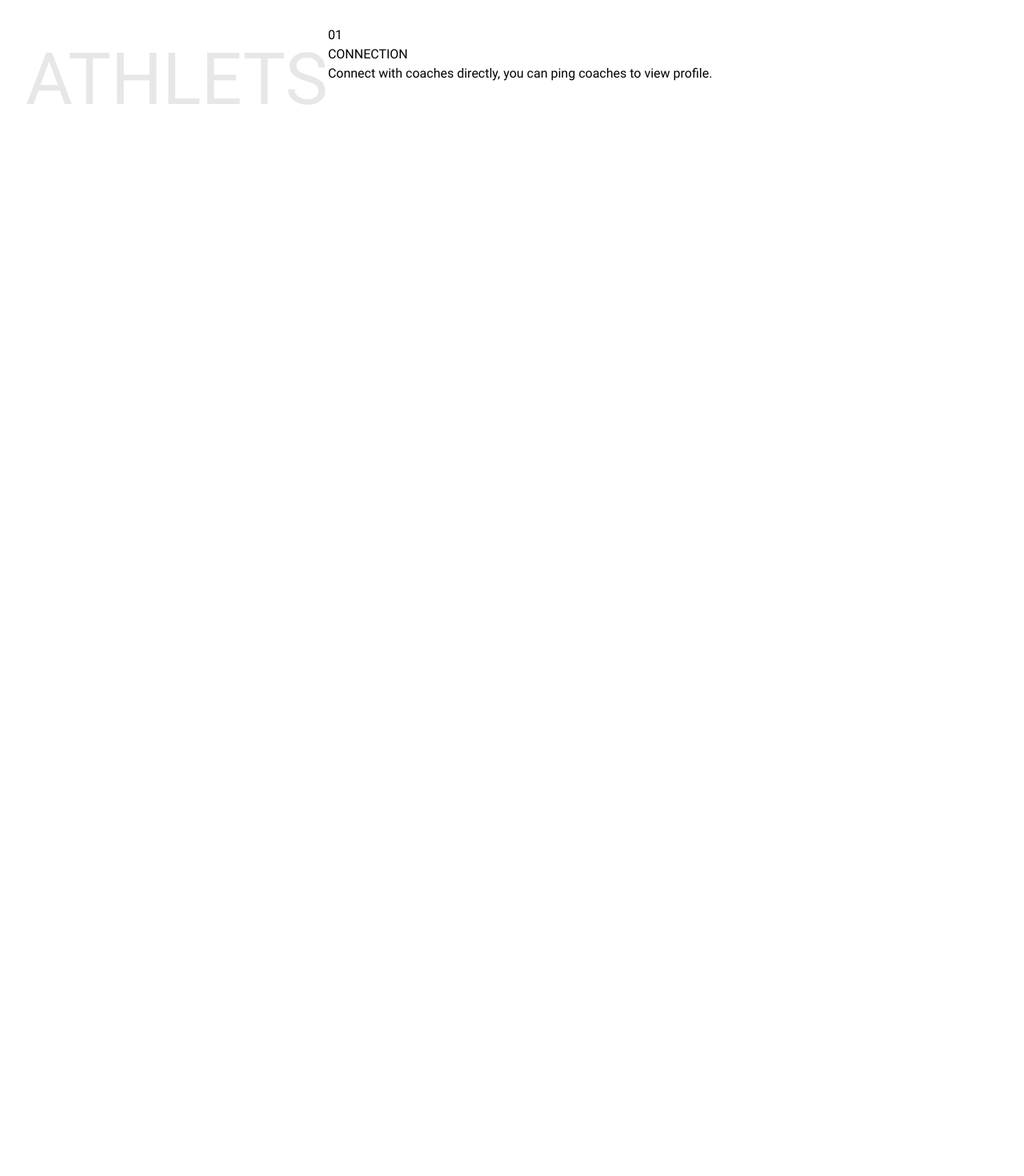
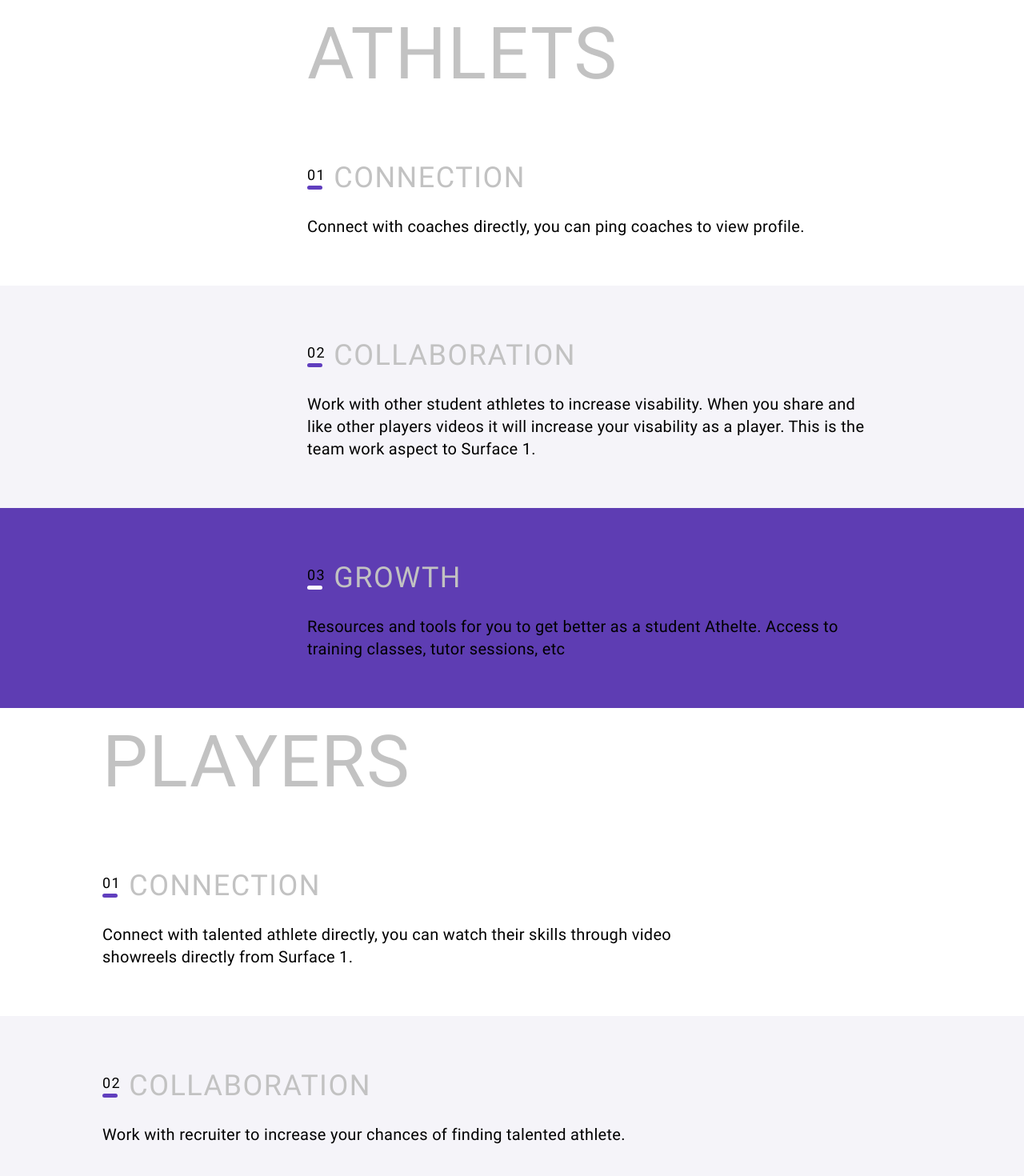
Before and after one commit to eaotnc/tripetch-responsive-web, a React (Vite) app: page / in a window 1280 px wide. Shown: the top 1470 px of the page at 80% size. Before the commit the page ends 800 px from the top, so only its background shows below. Built offline with nearby package versions, Linux system fonts and the light colour scheme.

Commit message:
feat: complete text layout

```diff
--- a/src/App.scss
+++ b/src/App.scss
@@ -1,15 +1,127 @@
 #root {
-  --header-font-color: #e7e7e7;
-  --font-size: 16px;
-
-  padding: 2rem;
+  --header-font-color: #c2c2c2;
+  --normal-text-color: #000;
+  letter-spacing: 1.5px;
   font-family: "Roboto";
   box-sizing: border-box;
-  color: #000000;
 }
 
-.main-header {
+.main-header-right {
   font-size: 90px;
   font-weight: 400;
   color: var(--header-font-color);
 }
+
+.main-header-left {
+  padding-left: 10%;
+  font-size: 90px;
+  font-weight: 400;
+  color: var(--header-font-color);
+}
+
+.section-right {
+  padding: 60px 0;
+  width: 100%;
+}
+
+.section-left {
+  padding: 60px 0;
+  padding-left: 10%;
+  width: 100%;
+}
+
+.sub-header {
+  display: flex;
+  padding-bottom: 20px;
+  font-size: 36px;
+  font-weight: 400;
+  color: var(--header-font-color);
+}
+.desc {
+  max-width: 717px;
+  font-size: 20px;
+  font-weight: 400;
+  line-height: 28px;
+  letter-spacing: 0.3px;
+
+  color: var(--normal-text-color);
+}
+.number-text {
+  color: #000;
+  font-size: 18px;
+  font-weight: 400;
+  padding-top: 10px;
+  padding-right: 10px;
+}
+.number-underline {
+  width: 19px;
+  height: 5px;
+  border-radius: 2.5px;
+  background: #603ebe;
+}
+
+.white {
+  background: #fff;
+}
+
+.second-color {
+  background: #f5f4f9;
+}
+.third-color {
+  background: #5e3db3;
+}
+
+.image {
+  width: 678px;
+  height: 950px;
+  margin-right: 155px;
+  background-color: rgb(134, 134, 134, 0.4);
+}
+
+/* Styles for screens larger than or equal to 1920px */
+@media screen and (min-width: 1920px) {
+  /* Add your styles for screens 1920px and larger here */
+  .main-header-right {
+    padding-left: 50%;
+  }
+  .section-right {
+    padding-left: 50%;
+  }
+}
+
+/* Styles for screens between 768px and 1919px */
+@media screen and (min-width: 768px) and (max-width: 1919px) {
+  /* Add your styles for screens between 768px and 1919px here */
+  .main-header-right {
+    padding-left: 30%;
+  }
+  .section-right {
+    padding-left: 30%;
+  }
+}
+
+/* Styles for screens up to 767px */
+@media screen and (max-width: 767px) {
+  /* Add your styles for screens up to 767px here */
+  .main-header-right {
+    padding-right: 20px;
+    padding-left: 20px;
+    font-size: 50px;
+  }
+  .section-right {
+    padding-right: 20px;
+    padding-left: 20px;
+  }
+  .section-left {
+    padding-right: 20px;
+    padding-left: 20px;
+  }
+  .main-header-left {
+    padding-right: 20px;
+    padding-left: 20px;
+    font-size: 50px;
+  }
+  .sub-header {
+    font-size: 28px;
+  }
+}
--- a/src/App.tsx
+++ b/src/App.tsx
@@ -3,14 +3,88 @@ import "./App.scss";
 function App() {
   return (
     <div>
-      <div className="flex">
-        <div className="main-header">ATHLETS</div>
-        <div className="section">
+      <div className="content">
+        <div className="main-header-right">ATHLETS</div>
+        <div className="section-right">
           <div className="sub-header">
-            <div className="number">01</div>
+            <div>
+              <div className="number-text">01</div>
+              <div className="number-underline" />
+            </div>
             CONNECTION
           </div>
-          Connect with coaches directly, you can ping coaches to view profile.
+          <div className="desc">
+            Connect with coaches directly, you can ping coaches to view profile.
+          </div>
+        </div>
+        <div className="section-right second-color">
+          <div className="sub-header">
+            <div>
+              <div className="number-text">02</div>
+              <div className="number-underline" />
+            </div>
+            COLLABORATION
+          </div>
+          <div className="desc">
+            Work with other student athletes to increase visability. When you
+            share and like other players videos it will increase your visability
+            as a player. This is the team work aspect to Surface 1.
+          </div>
+        </div>
+        <div className="section-right third-color">
+          <div className="sub-header">
+            <div>
+              <div className="number-text">03</div>
+              <div className="number-underline white" />
+            </div>
+            GROWTH
+          </div>
+          <div className="desc">
+            Resources and tools for you to get better as a student Athelte.
+            Access to training classes, tutor sessions, etc
+          </div>
+        </div>
+      </div>
+
+      <div className="content">
+        <div className="main-header-left">PLAYERS</div>
+        <div className="section-left">
+          <div className="sub-header">
+            <div>
+              <div className="number-text">01</div>
+              <div className="number-underline" />
+            </div>
+            CONNECTION
+          </div>
+          <div className="desc">
+            Connect with talented athlete directly, you can watch their skills
+            through video showreels directly from Surface 1.
+          </div>
+        </div>
+        <div className="section-left second-color">
+          <div className="sub-header">
+            <div>
+              <div className="number-text">02</div>
+              <div className="number-underline" />
+            </div>
+            COLLABORATION
+          </div>
+          <div className="desc">
+            Work with recruiter to increase your chances of finding talented
+            athlete.
+          </div>
+        </div>
+        <div className="section-left bg-black">
+          <div className="sub-header">
+            <div>
+              <div className="number-text text-white">03</div>
+              <div className="number-underline " />
+            </div>
+            GROWTH
+          </div>
+          <div className="desc text-white">
+            Save your time, recruit proper athlets for your team.
+          </div>
         </div>
       </div>
     </div>
--- a/src/index.css
+++ b/src/index.css
@@ -1,6 +1,7 @@
 @tailwind base;
 @tailwind components;
 @tailwind utilities;
+
 :root {
   font-family: Roboto;
   line-height: 1.5;
@@ -9,6 +10,7 @@
   color-scheme: light dark;
   color: rgba(255, 255, 255, 0.87);
   background-color: #fff;
+  color: #0000;
 
   font-synthesis: none;
   text-rendering: optimizeLegibility;
```
